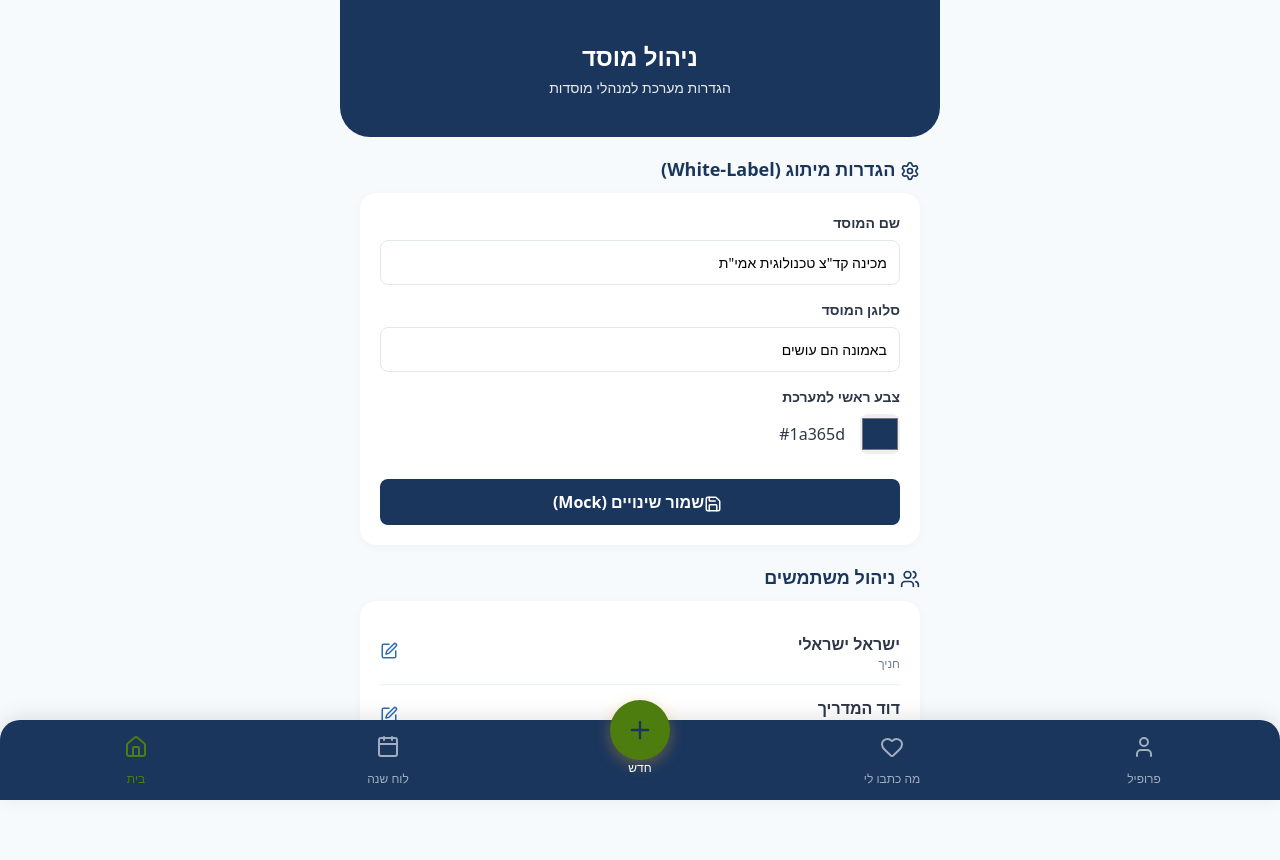
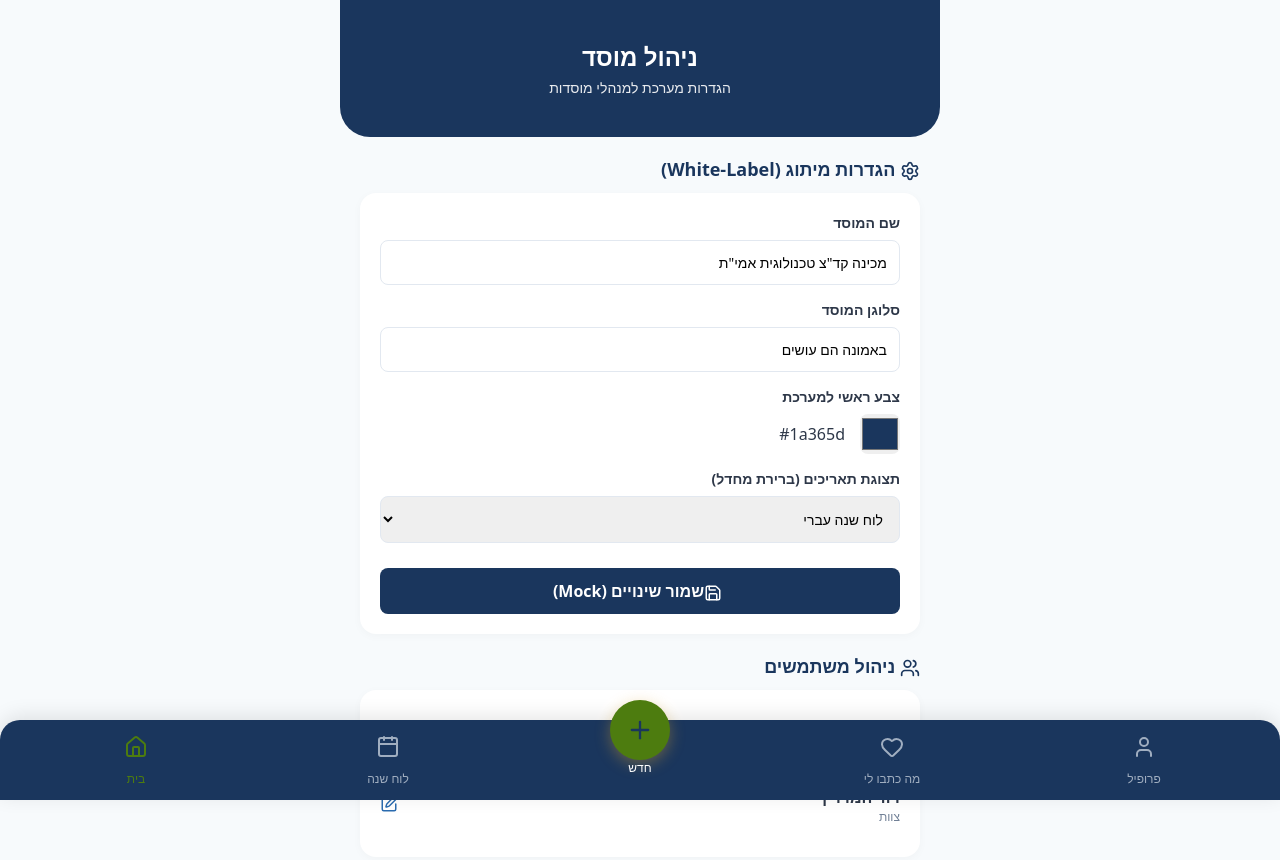
Before and after one commit to soferishay-oss/yoman-masa, a Next.js app: page /admin in a window 1280 px wide. Shown: the top 860 px of the page. Built offline with nearby package versions, Linux system fonts and the light colour scheme.

Commit message:
UI: Add date format toggle to admin settings

```diff
--- a/src/app/admin/page.js
+++ b/src/app/admin/page.js
@@ -60,6 +60,14 @@ export default function AdminDashboard() {
             </div>
           </div>
 
+          <div className={styles.formGroup}>
+            <label>תצוגת תאריכים (ברירת מחדל)</label>
+            <select className={styles.input} defaultValue="hebrew">
+              <option value="hebrew">לוח שנה עברי</option>
+              <option value="gregorian">לוח שנה לועזי</option>
+            </select>
+          </div>
+
           <button className={styles.saveBtn}>
             <Save size={18} style={{display:'inline', verticalAlign:'middle', marginRight:'5px'}} />
             שמור שינויים (Mock)
```
